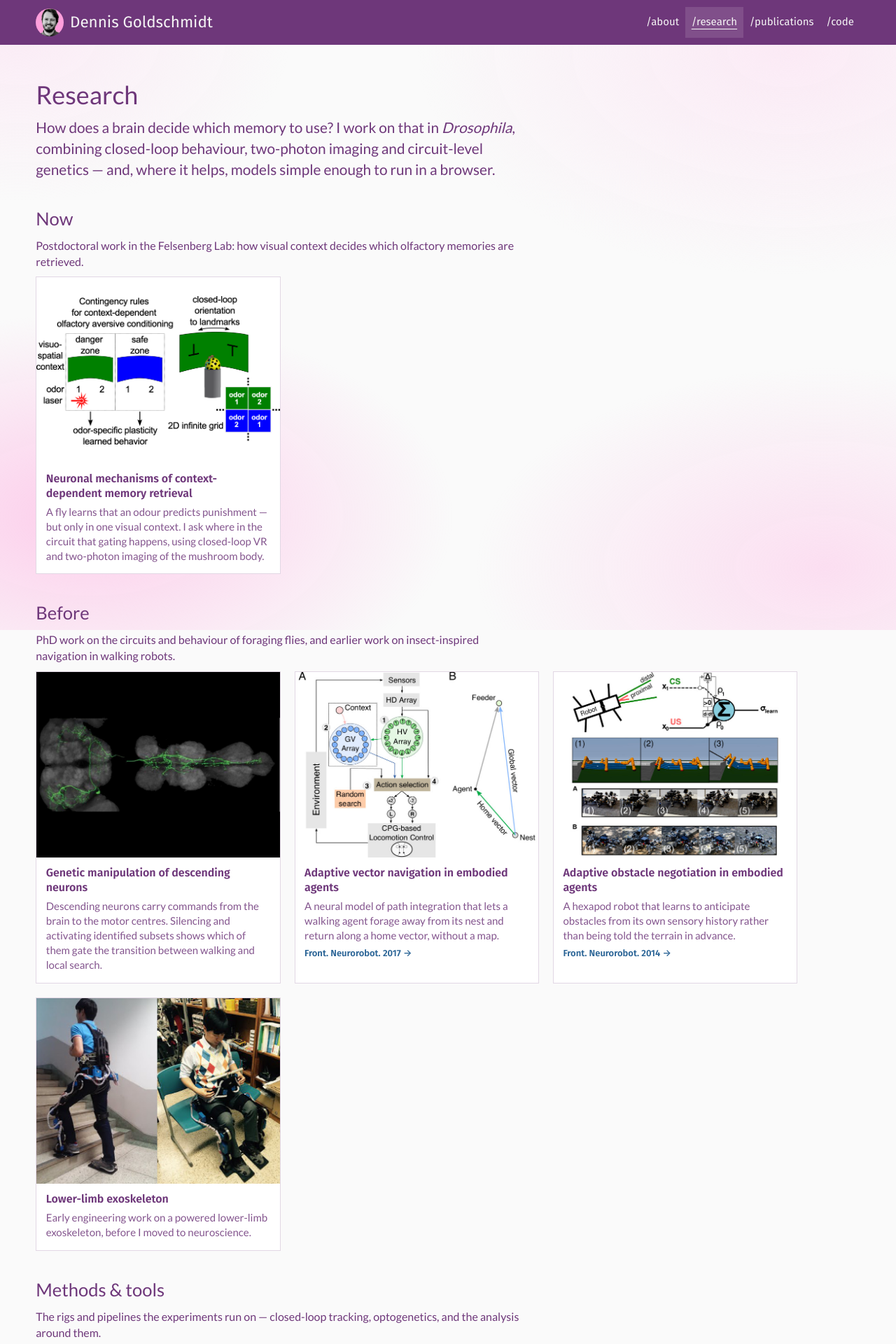
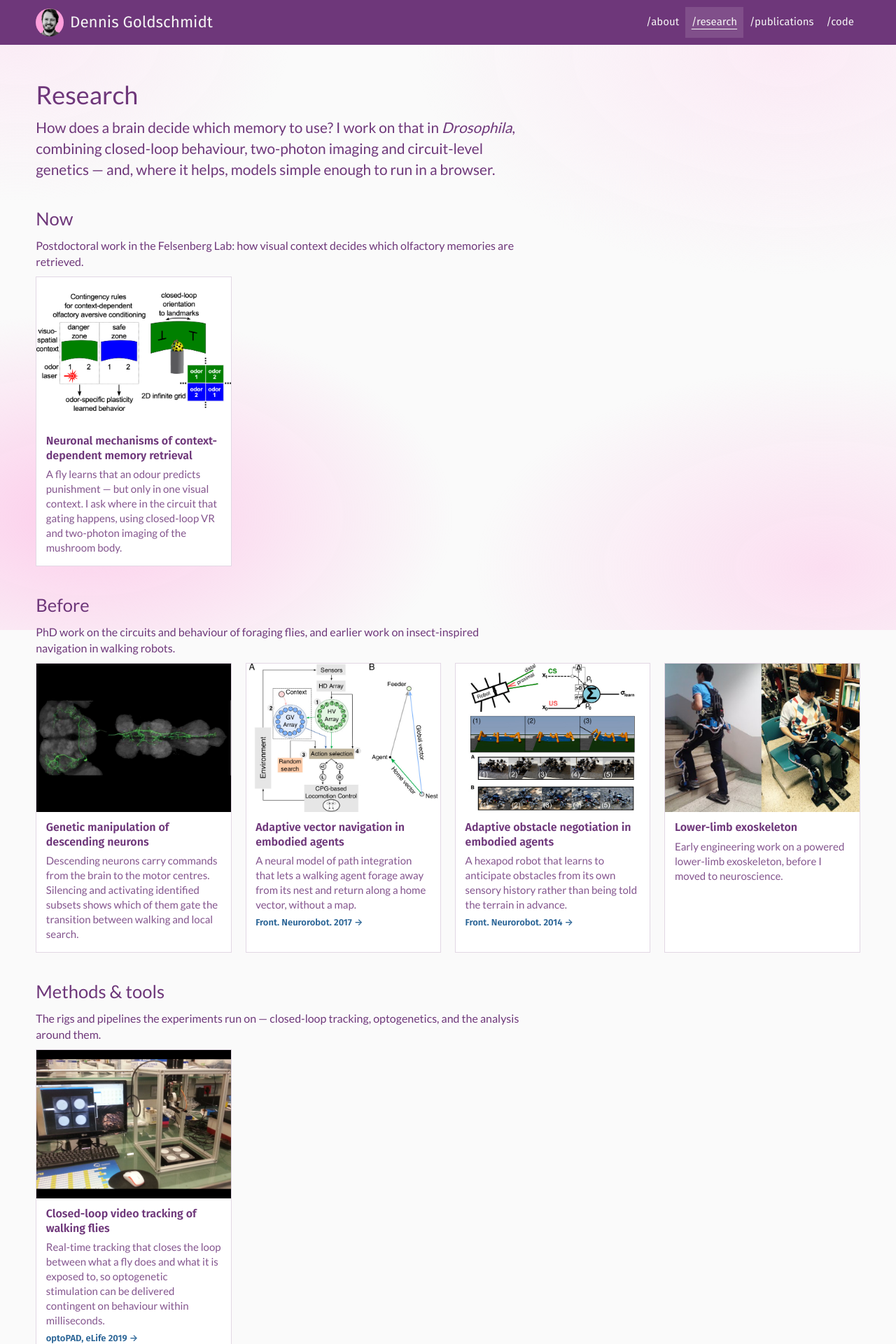
Before and after one commit to degoldschmidt/degoldschmidt.github.io, a Jekyll site: the page built from research.html, in a window 1280 px wide. Shown: the top 1920 px of the page at 70% size. Built offline with Jekyll 4.4.1, drawn with Linux system fonts in a browser that asks for light colours.

Commit message:
Let the page fill the viewport instead of stopping at 80rem
The content column capped at 80rem and centred, so a wide monitor showed
a fixed-width strip stranded in the middle of the screen. The cap is gone
from .content and from .topbar__inner, which has to match or the wordmark
stops aligning with the page's h1 below it.

The cap was never what kept text readable — that is done on the text, and
it still is. `.prose` holds every run of prose to 44rem and `.media` to
46rem, so nothing that should be a column became a full-width line.

Two things followed:

- The card and gallery grids lose their 68rem caps. They are auto-fit, so
  on a wide screen they now gain columns rather than leaving the room
  empty. That is the point of the change.
- `.pub-list` gains a 60rem measure it never needed before. Citations are
  long unbroken lines and were only ever constrained by the container;
  without a cap of their own they would have run the full width of a
  monitor.

Verified at 320/375/430/768/1440/2560 across five pages: no horizontal
overflow anywhere.

Co-Authored-By: Claude Opus 5 (1M context) <noreply@anthropic.com>
Claude-Session: https://claude.ai/code/session_01B92kTq6btsk1imhVp8yB2d

```diff
--- a/css/main.css
+++ b/css/main.css
@@ -195,15 +195,13 @@ a:hover {
   background: var(--purple);
   color: var(--paper);
 }
-/* Same max-width and gutter as .content, so the wordmark sits on the same
-   optical left edge as the page's h1 below it. */
+/* Same gutter as .content, so the wordmark sits on the same optical left edge
+   as the page's h1 below it. Both are uncapped — see the note on .content. */
 .topbar__inner {
   display: flex;
   flex-wrap: wrap;
   align-items: center;
   gap: 0 1.5rem;
-  max-width: 80rem;
-  margin-inline: auto;
   padding: 0.4rem var(--gutter);
 }
 /* margin-right: auto pushes the nav to the far end while they share a row, and
@@ -267,13 +265,19 @@ a:hover {
 }
 
 /* ---------- content (replaces container-fluid > row > col-md-12) ---------- */
-/* Centred now. It used to be pushed right by the sidebar's 200px of padding;
-   with that gone, a left-flush column on a wide monitor would sit off-axis
-   from the bar above it. */
+/* Fills the viewport, inset by the gutter. No outer cap: the page used to stop
+   at 80rem and centre, which on a wide monitor left a fixed column stranded in
+   the middle of the screen.
+
+   The cap is not needed to keep text readable, because that is done where it
+   belongs — on the text. `.prose` holds every run of prose to 44rem, `.pub-list`
+   to 60rem, `.media` to 46rem. Grids are deliberately uncapped so they gain
+   columns on a wide screen instead of leaving it empty.
+
+   So: measure is enforced per component, not by a container that also
+   constrains things which want the room. */
 .content {
   padding: var(--gutter);
-  max-width: 80rem;
-  margin-inline: auto;
 }
 
 /* Display type scales with the viewport rather than sitting at one fixed size.
@@ -316,10 +320,13 @@ h3 {
 /* ---------- publications: descending [n] ----------
    counter-reset start value comes from Liquid (size + 1), so adding an entry
    can't silently desynchronise the numbering the way the hard-coded 9/10 did. */
+/* Its own measure now. These are long unbroken citation lines, and with the
+   80rem container gone they would otherwise run the full width of a monitor. */
 .pub-list {
   list-style: none;
   margin: 0 4.375rem 2rem 0;
   padding: 0;
+  max-width: 60rem;
 }
 .pub-list > li {
   counter-increment: item -1;
@@ -343,7 +350,6 @@ h3 {
   grid-template-columns: repeat(auto-fill, minmax(17rem, 1fr));
   gap: 1.25rem;
   margin: 0 0 2.5rem;
-  max-width: 68rem;
 }
 .card {
   margin: 0;
@@ -426,7 +432,6 @@ h3 {
   list-style: none;
   margin: 2rem 0 2.5rem;
   padding: 0;
-  max-width: 68rem;
 }
 /* Near-black mount on every card. It started as the calcium/confocal variant —
    grayscale and green fluorescence read correctly against dark and wash out
```
